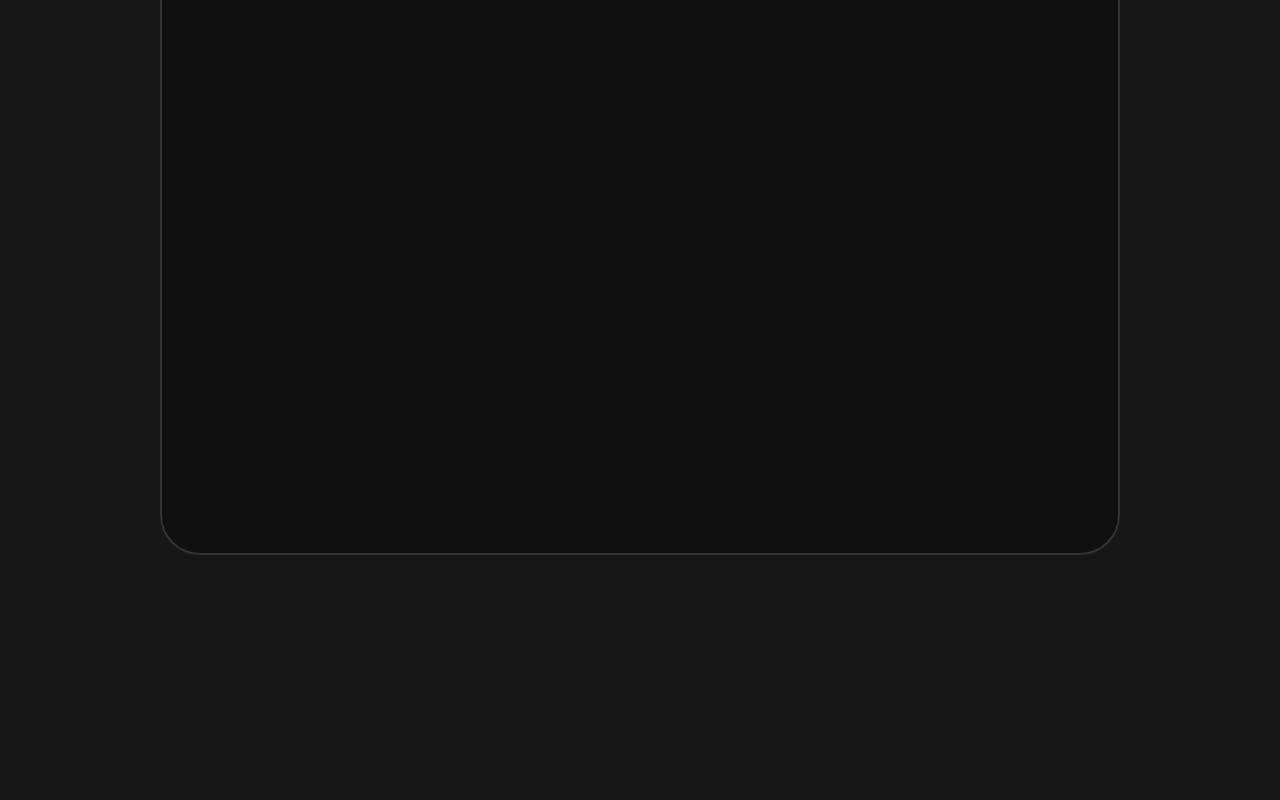
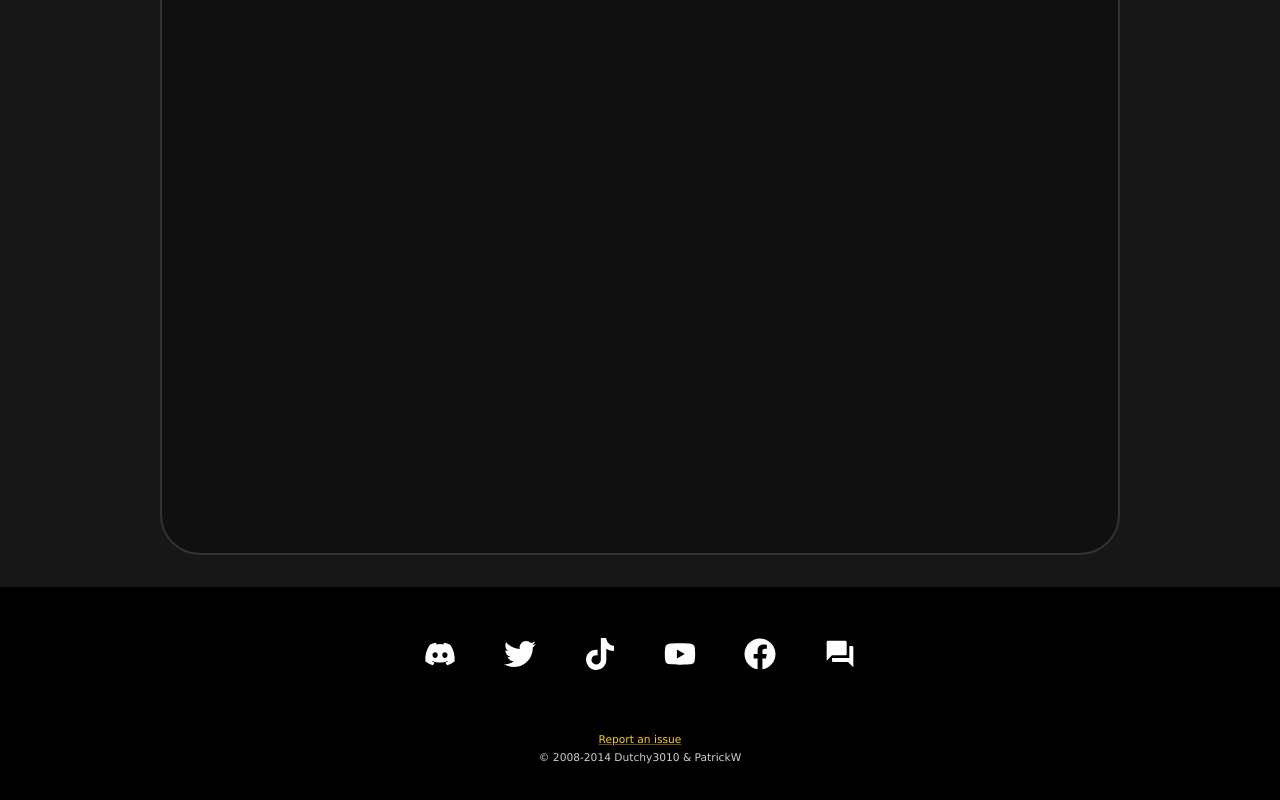
Before and after one commit to Toriality/DYOM-Website, a React (Create React App) app in the folder client/: page / in a window 1280 px wide. Shown: the part 2082-2882 px from the top of the page. Before the commit the page ends 2669 px from the top, so only its background shows below. Built offline with nearby package versions, Linux system fonts and the light colour scheme; no server answers.

Commit message:
Create Footer

```diff
--- a/client/src/App.js
+++ b/client/src/App.js
@@ -5,6 +5,7 @@ import { colors } from "./styles/colors";
 import Pricedown from "./fonts/pricedown.ttf";
 import { Navbar } from "./components/navbar/Navbar";
 import { Home } from "./components/home/Home";
+import { Footer } from "./components/footer/Footer";
 
 // Site main theme
 const theme = createTheme({
@@ -102,6 +103,7 @@ function LayoutsWithNavbar() {
     <>
       <Navbar />
       <Outlet />
+      <Footer />
     </>
   );
 }
--- /dev/null
+++ b/client/src/components/footer/Footer.js
@@ -0,0 +1,72 @@
+import { Box, Link, Typography } from "@mui/material";
+import React from "react";
+import {
+  FaDiscord,
+  FaTwitter,
+  FaTiktok,
+  FaFacebook,
+  FaYoutube,
+} from "react-icons/fa";
+import { MdForum } from "react-icons/md";
+export function Footer() {
+  return (
+    <Box
+      sx={{
+        p: 4,
+        textAlign: "center",
+        bgcolor: "#000",
+        minHeight: "20vh",
+      }}
+    >
+      <Box
+        sx={{
+          display: "flex",
+          mt: 2,
+          mb: 6,
+          justifyContent: "center",
+          fontSize: "2rem",
+          "& *": {
+            color: "white",
+          },
+          "& *:hover": {
+            color: "primary.main",
+          },
+          "& *:not(:last-child)": {
+            mr: 6,
+          },
+        }}
+      >
+        <Link href="https://discordapp.com/invite/XzqxyV7" target="_blank">
+          <FaDiscord />
+        </Link>
+        <Link href="https://twitter.com/OfficialDYOM" target="_blank">
+          <FaTwitter />
+        </Link>
+        <Link href="https://www.tiktok.com/@officialdyom" target="_blank">
+          <FaTiktok />
+        </Link>
+        <Link href="https://www.youtube.com/@dyom5505" target="_blank">
+          <FaYoutube />
+        </Link>
+        <Link
+          href="https://www.facebook.com/designyourownmission"
+          target="_blank"
+        >
+          <FaFacebook />
+        </Link>
+        <Link
+          href="https://gtaforums.com/forum/263-design-your-own-mission/"
+          target="_blank"
+        >
+          <MdForum />
+        </Link>
+      </Box>
+      <Link href="/report" variant="subtitle1">
+        Report an issue
+      </Link>
+      <Typography variant="subtitle1">
+        © 2008-2014 Dutchy3010 & PatrickW
+      </Typography>
+    </Box>
+  );
+}
```
